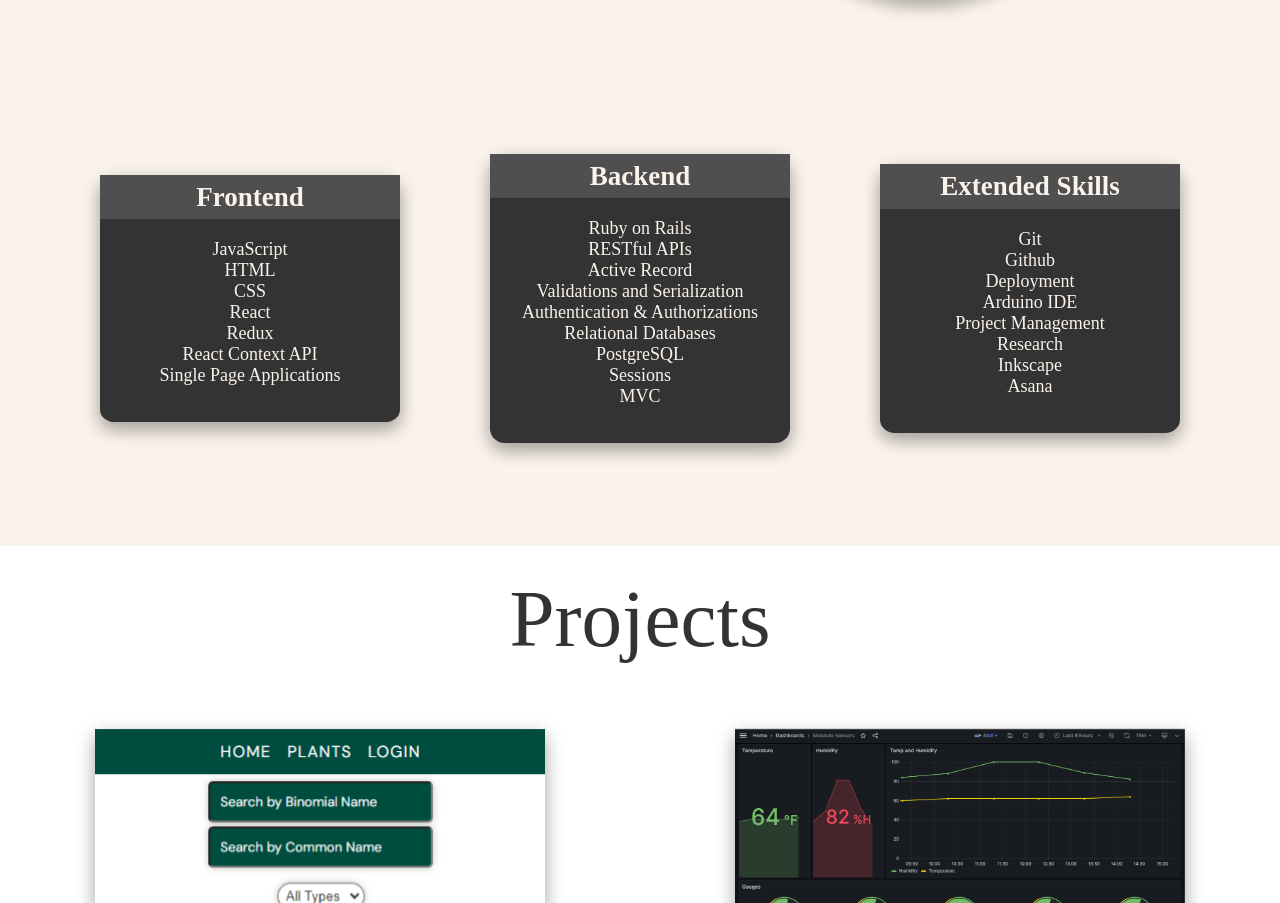
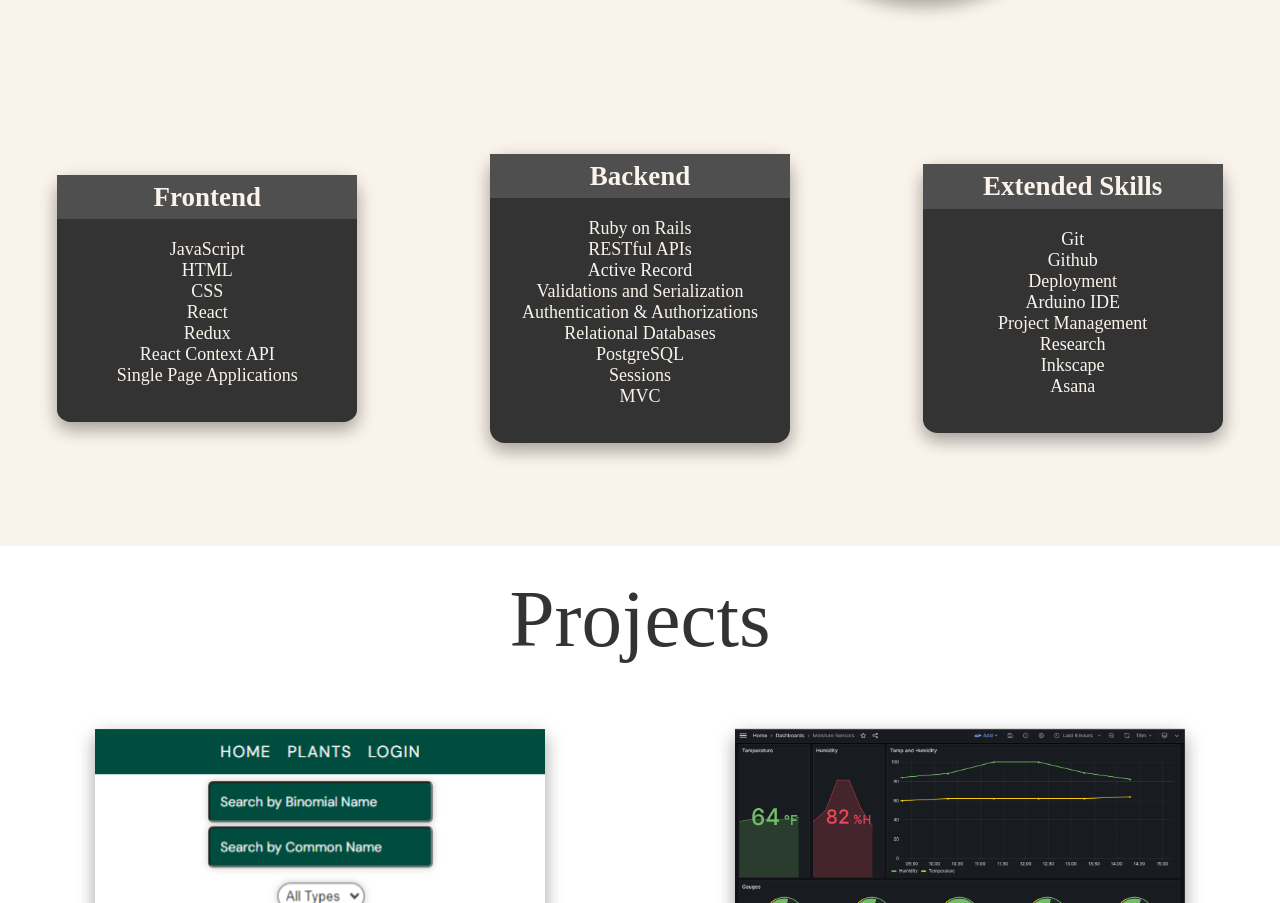
Before and after one commit to cody-barker/react-portfolio-website, a React (Create React App) app: page / in a window 1280 px wide. Shown: the part 1298-2201 px from the top of the page. Built offline with nearby package versions, Linux system fonts and the light colour scheme.

Commit message:
adjust max width on skill-cards-container

```diff
--- a/src/styles/App.css
+++ b/src/styles/App.css
@@ -317,7 +317,7 @@ section {
   display: flex;
   justify-content: space-around;
   align-items: center;
-  max-width: 90%;
+  max-width: 1400px;
   flex-wrap: wrap;
   margin: 0 auto;
   gap: 1em;
```
